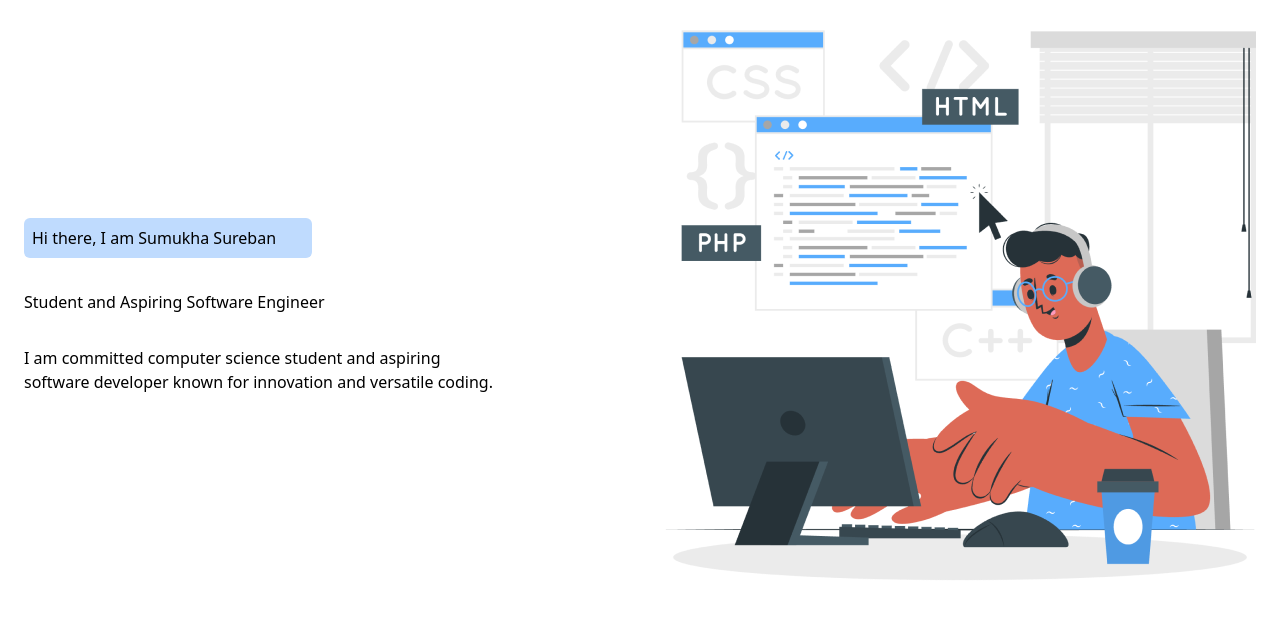
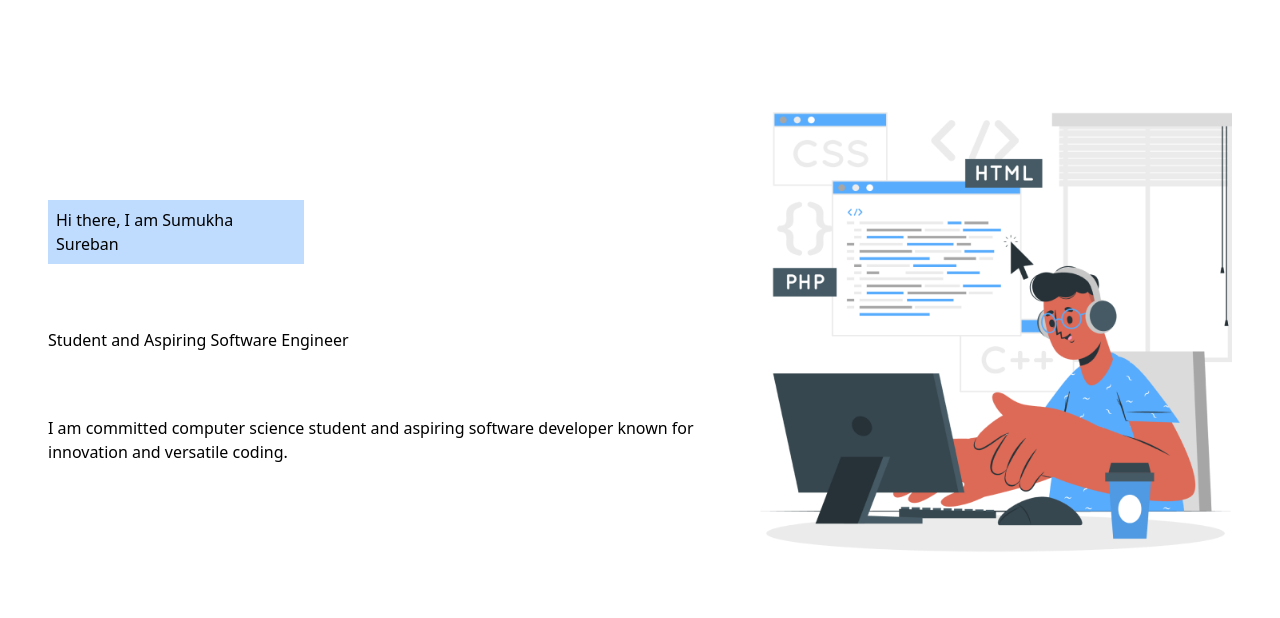
Before and after one commit to Sumukha-Nagaraj-Sureban/Portfolio, a plain HTML site: page index.html in a window 1280 px wide. Drawn offline with nearby package versions, Linux system fonts and the light colour scheme.

Commit message:
header part partially done

```diff
--- a/index.html
+++ b/index.html
@@ -28,16 +28,16 @@
     </ul>
   </nav>  -->
 
-  <header class="flex flex-col md:flex-row justify-center items-center mt-[-50px]">
-    <div class="flex flex-col gap-8 w-full md:w-2/4">
-        <div class="bg-red-200 md:bg-blue-200 w-72 p-2 rounded-md">Hi there, I am Sumukha Sureban</div>
-        <div class="">Student and Aspiring Software Engineer</div>
-        <div class="mx-10 w-3/4 md:mx-0">I am committed computer science student and aspiring software developer known for innovation and versatile coding. </div>
+  <header class="flex flex-col md:flex-row justify-center items-center p-12">
+    <div class="flex flex-col gap-16">
+      <div class="bg-blue-200 w-64 md:p-2"> Hi there, I am Sumukha Sureban</div>
+      <div>Student and Aspiring Software Engineer</div>
+      <div>I am committed computer science student and aspiring software developer known for innovation and versatile coding. </div>
     </div>
     <div class="">
-        <img src="./header_img.png" alt="header image">
+      <img src="./header_img.png" alt="">
     </div>
-</header>
+  </header>
 
 </body>
 </html>
```
